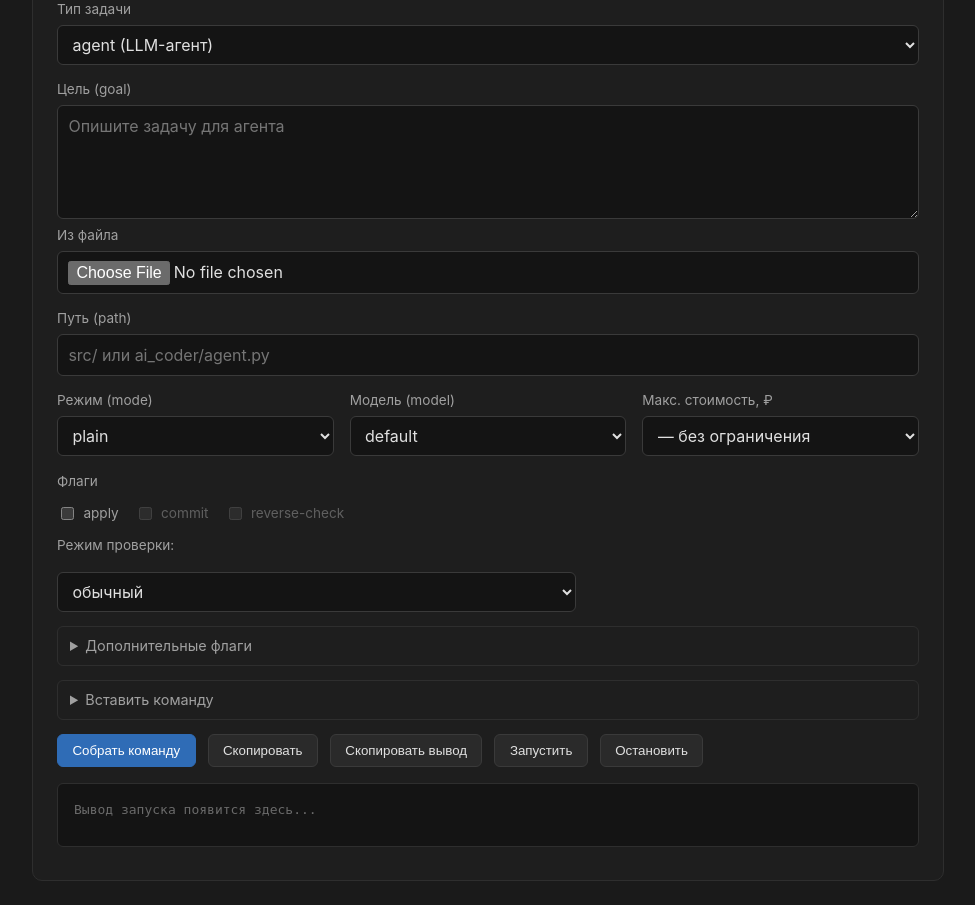
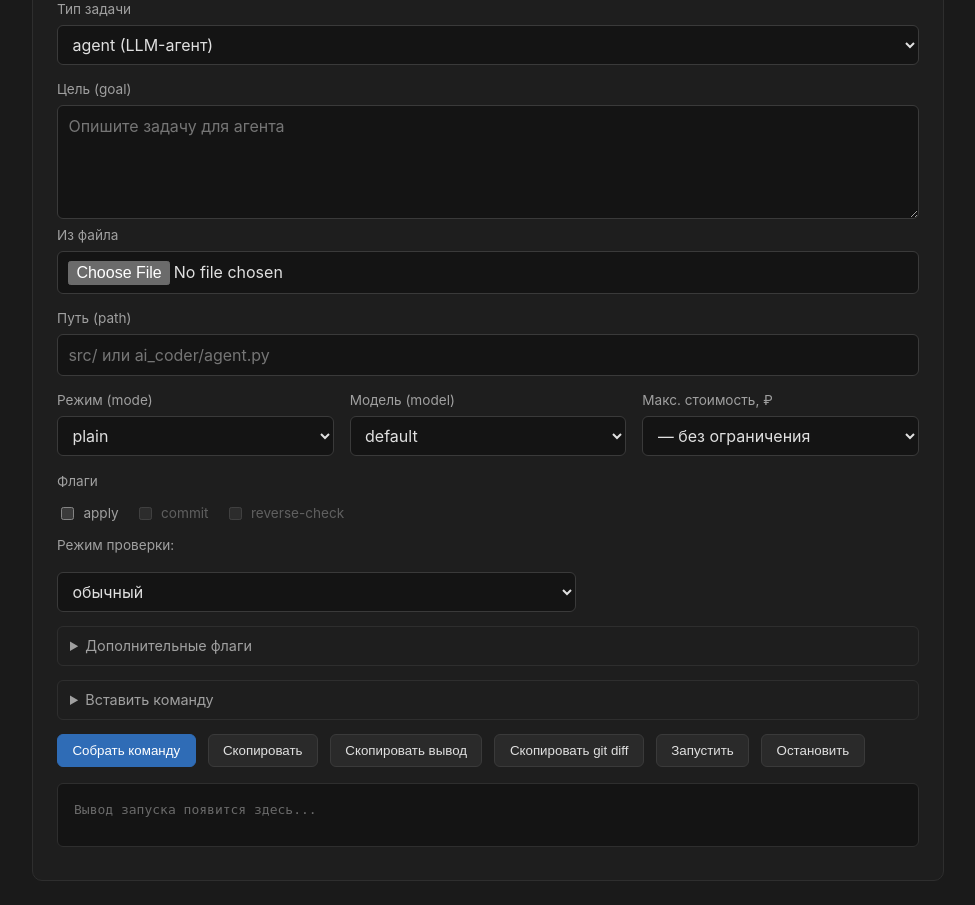
Before and after one commit to bauman-robotics/ai-coder, a FastAPI app: page / in a window 1280 px wide. Shown: the part 249-1154 px from the top of the page, without its empty margins (152-1127 px from the left). Run offline with FastAPI, Linux system fonts and the light colour scheme; some libraries are stand-ins or nearby versions.

Commit message:
feat(gui): кнопка «Скопировать git diff» (10.52)
- app.py: POST /diff — git diff HEAD в path, JSON {diff, error?}
- index.html: #copy-diff-btn + fetch + clipboard (fallback textarea)
- доки: CHANGELOG 10.52, ui-ideas A.14, TODO (пункт закрыт),
  next-chat/in-progress (приоритеты сдвинуты)

Проверено: curl -X POST -d "path=." /diff → непустой diff, error: None.
Ограничение: --commit → diff пустой (заглушка в JS).

```diff
--- a/ai_coder/gui/app.py
+++ b/ai_coder/gui/app.py
@@ -222,6 +222,28 @@ def _stream_process(run_id: str, proc: subprocess.Popen) -> Iterator[str]:
         proc.wait()
         RUNNING.pop(run_id, None)
         yield f"data: [exit {proc.returncode}]\n\n"
+
+
+@app.post("/diff")
+async def diff(path: str = Form("")) -> dict[str, str]:
+    """Возвращает `git diff HEAD` в указанном каталоге (project_root)."""
+    root = Path(path.strip() or ".").resolve()
+    if not root.is_dir():
+        return {"diff": "", "error": f"каталог не найден: {root}"}
+    try:
+        proc = subprocess.run(
+            ["git", "diff", "HEAD"],
+            cwd=str(root),
+            capture_output=True,
+            text=True,
+            timeout=30,
+        )
+    except (OSError, subprocess.SubprocessError) as exc:
+        return {"diff": "", "error": f"git diff не выполнился: {exc}"}
+    if proc.returncode != 0:
+        err = (proc.stderr or "").strip() or f"exit {proc.returncode}"
+        return {"diff": "", "error": err}
+    return {"diff": proc.stdout or ""}
 
 
 @app.post("/run")
--- a/ai_coder/gui/templates/index.html
+++ b/ai_coder/gui/templates/index.html
@@ -185,6 +185,8 @@
                             title="Скопировать собранную команду в буфер обмена">Скопировать</button>
                     <button type="button" id="copy-output-btn"
                             title="Скопировать вывод агента в буфер обмена">Скопировать вывод</button>
+                    <button type="button" id="copy-diff-btn"
+                            title="git diff HEAD в каталоге проекта — скопировать в буфер">Скопировать git diff</button>
                     <button type="button" id="run-btn"
                             title="Запустить ai-coder со стримингом (SSE)">Запустить</button>
                     <button type="button" id="stop-btn" disabled
@@ -324,6 +326,39 @@
                 }
                 var btn = document.getElementById("copy-output-btn");
                 var prev = btn.textContent;
+                btn.textContent = "Скопировано";
+                setTimeout(function () { btn.textContent = prev; }, 1200);
+            });
+
+            document.getElementById("copy-diff-btn").addEventListener("click", async function () {
+                var btn = document.getElementById("copy-diff-btn");
+                var prev = btn.textContent;
+                var pathInput = document.getElementById("path");
+                var fd = new FormData();
+                fd.append("path", pathInput ? pathInput.value : "");
+                var text = "";
+                try {
+                    var resp = await fetch("/diff", { method: "POST", body: fd });
+                    var data = await resp.json();
+                    if (data.error) {
+                        text = "[git diff: " + data.error + "]";
+                    } else {
+                        text = data.diff || "";
+                    }
+                } catch (e) {
+                    text = "[ошибка запроса /diff: " + e.message + "]";
+                }
+                if (!text) { text = "[пусто — нет изменений или --commit уже закоммитил]"; }
+                if (navigator.clipboard && navigator.clipboard.writeText) {
+                    await navigator.clipboard.writeText(text);
+                } else {
+                    var ta = document.createElement("textarea");
+                    ta.value = text;
+                    document.body.appendChild(ta);
+                    ta.select();
+                    document.execCommand("copy");
+                    document.body.removeChild(ta);
+                }
                 btn.textContent = "Скопировано";
                 setTimeout(function () { btn.textContent = prev; }, 1200);
             });
```
Also changed, not shown: TODO.md (+0 -12 lines), docs/ui-ideas.md (+9 -1 lines), CHANGELOG.md.
